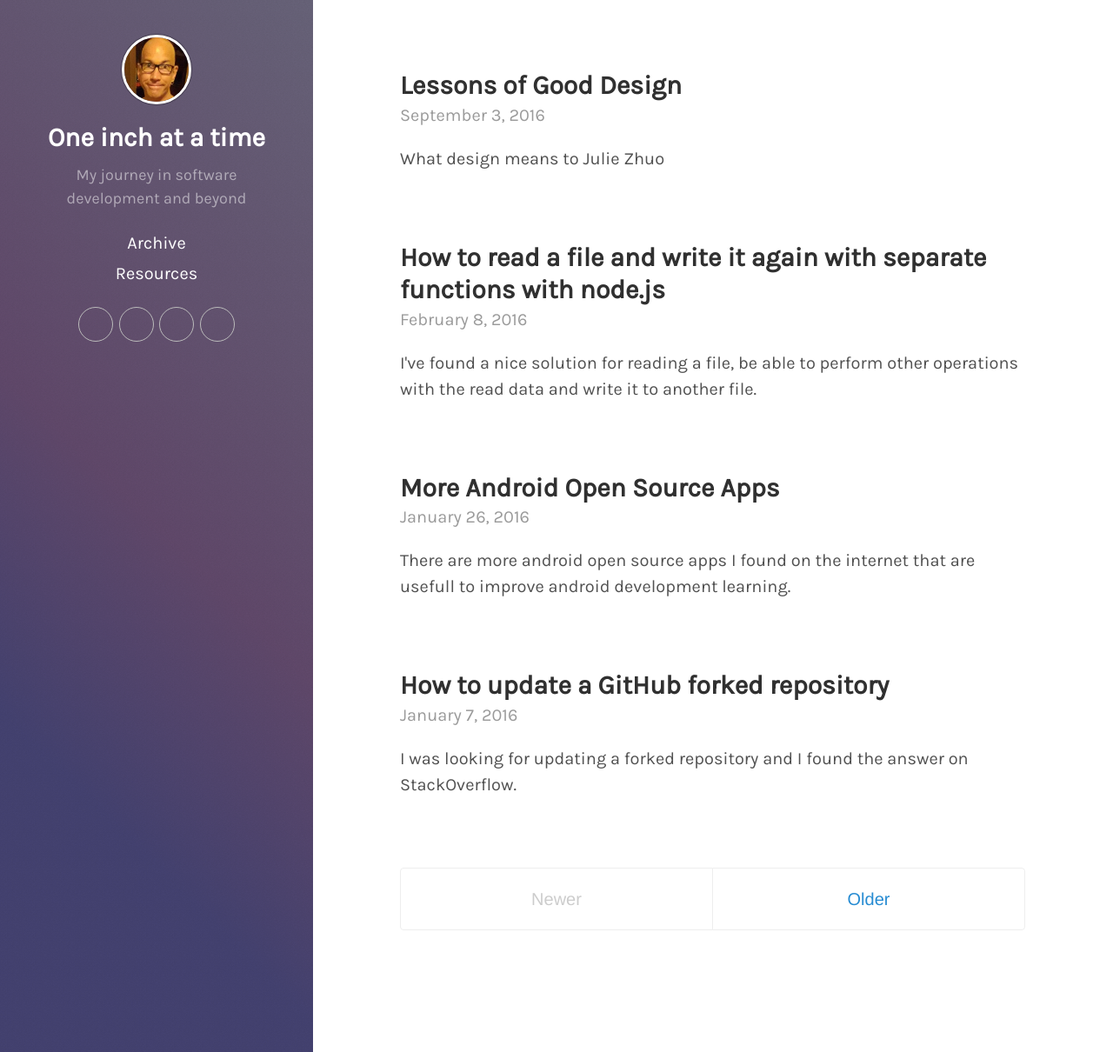
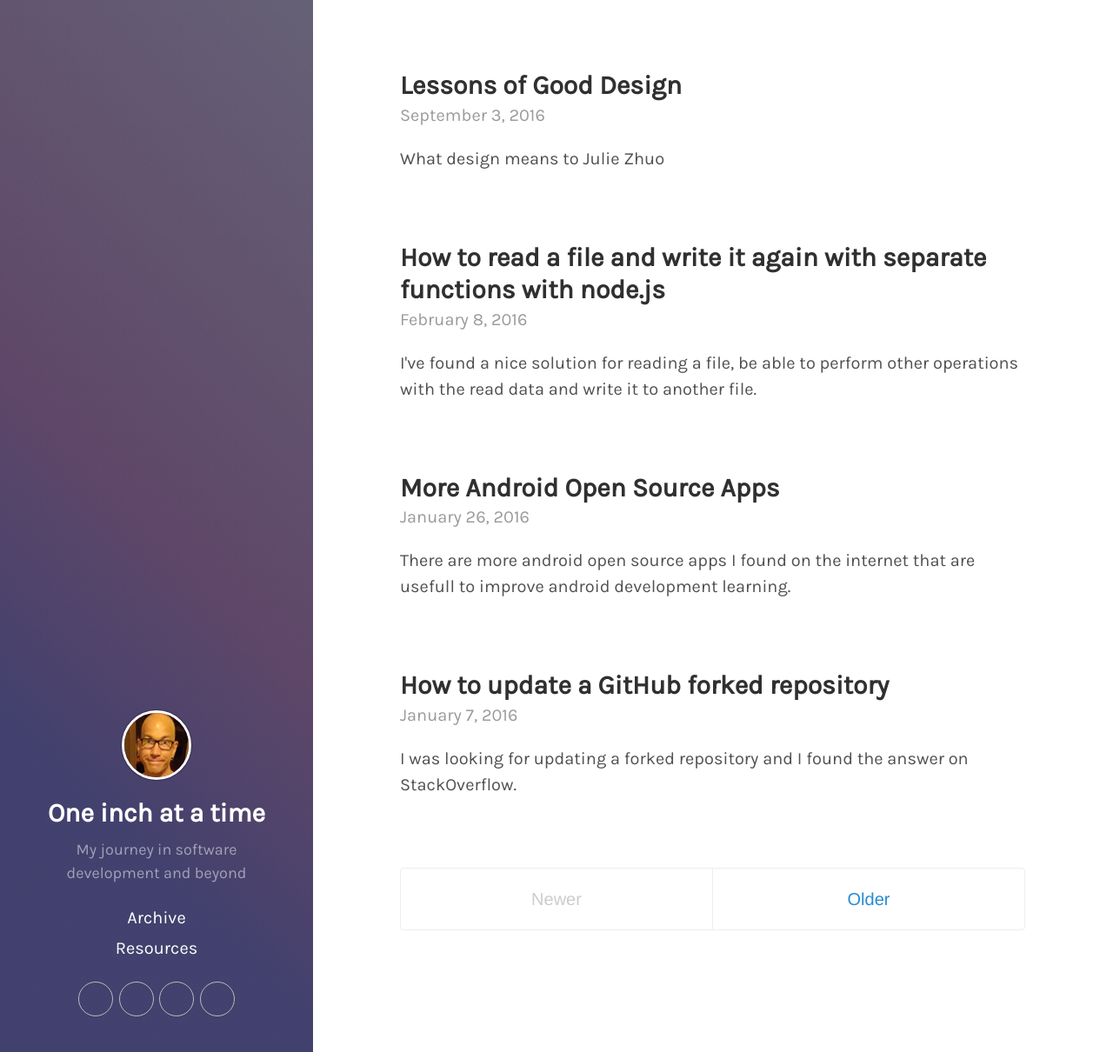
Before and after one commit to kingsor/kingsor.github.io, a Jekyll site: the page built from index.html, in a window 1280 px wide and 1210 px high. Shown: the whole window at 87% size. Built offline with Jekyll 4.4.1, drawn with Linux system fonts in a browser that asks for light colours; some web fonts are replaced; the list of posts is cut into pages by our own code.

Commit message:
update sidebar vertical alignment

```diff
--- a/css/hyde.css
+++ b/css/hyde.css
@@ -119,9 +119,15 @@ a.sidebar-nav-item:focus {
 
 @media (min-width: 48em) {
   .sidebar-sticky {
+    /*
     display: table-cell;
     vertical-align: bottom;
     position: relative;
+    */
+    position: absolute;
+    right:  1rem;
+    bottom: 1rem;
+    left:   1rem;
   }
 }
 
```
